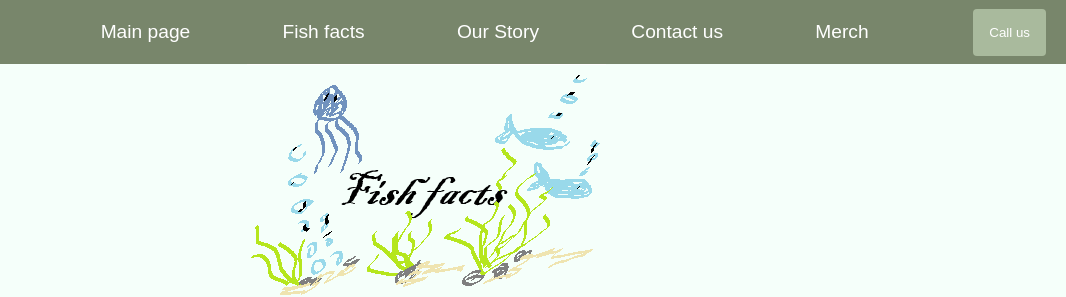
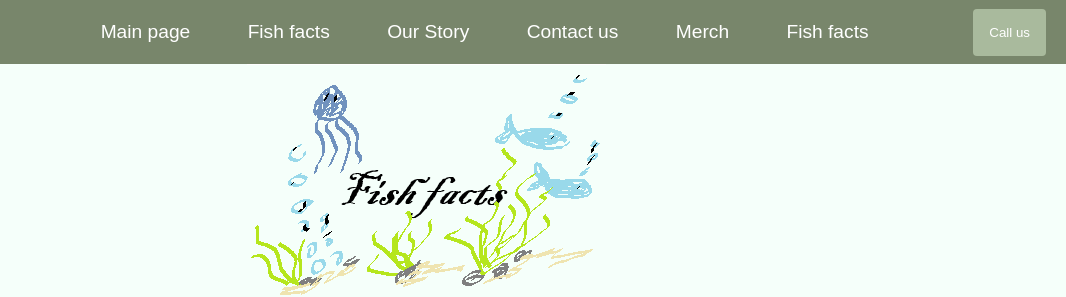
Before and after one commit to phokuu/index.html, a plain HTML site: page yleisetkalat.html in a window 1280 px wide. Shown: the top 297 px of the page, 214-1280 px from the left. Drawn offline with Linux system fonts and the light colour scheme.

Commit message:
Update yleisetkalat.html

```diff
--- a/yleisetkalat.html
+++ b/yleisetkalat.html
@@ -24,6 +24,7 @@
             <li><a href="whoarewe.html">Our Story</a></li>
             <li><a href="apusivu.html">Contact us</a></li>
             <li><a href="merch.html">Merch</a></li>
+            <li><a href="yleisetkalat.html">Fish facts</a></li>
         </ul>
     </nav>
     <button class="reachUs-button">Call us</button>
```
